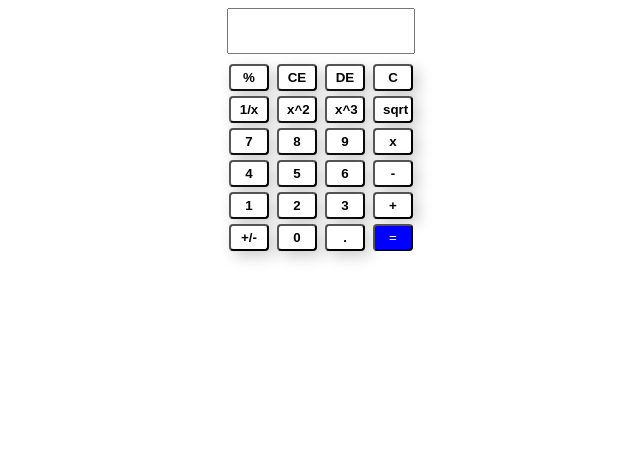
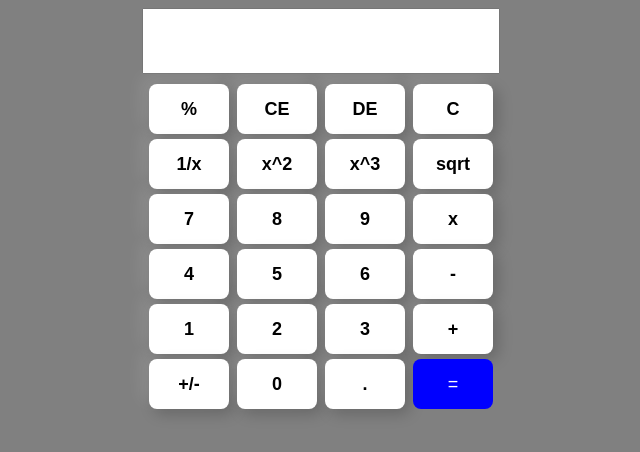
Before and after one commit to MBilalShaikh2003/JS-task01, a plain HTML site: page JS-TASK6-CalculatorApp/index.html in a window 1280 px wide. Shown: the whole page, without its empty margins (319-959 px from the left). Drawn offline with Linux system fonts and the light colour scheme.

Commit message:
update stylecss

```diff
--- /dev/null
+++ b/JS-TASK6-CalculatorApp/app.js
@@ -0,0 +1,28 @@
+
+
+let n= document.getElementById('display');
+let currentInput = '';
+
+function appendNumber(number) {
+currentInput += number;
+n.value = currentInput;
+}
+
+function appendOperator(operator) {
+currentInput += ` ${operator} `;
+n.value = currentInput;
+}
+
+function clearDisplay() {
+currentInput = '';
+n.value = '';
+}
+
+function calculateResult() {
+try {
+n.value = eval(currentInput);
+} catch (error) {
+n.value = 'Error';
+}
+currentInput = '';
+}
--- a/JS-TASK6-CalculatorApp/index.html
+++ b/JS-TASK6-CalculatorApp/index.html
@@ -5,34 +5,22 @@
     <meta charset="UTF-8">
     <meta name="viewport" content="width=device-width, initial-scale=1.0">
     <link rel="stylesheet" href="styles.css">
+
     <title>CalculatorApp</title>
 </head>
 
 <body>
 
-    <!---- <div class="row1">
-            <input type="button" value="%">
-            <input type="button" value="CE">
-            <input type="button" value="C">
-            <input type="button" value="DE">
-        </div>
-        <div>
-            <input type="button" value="1/x">
-            <input type="button" value="x^2">
-            <input type="button" value="x^3">
-            <input type="button" value="/">
-        </div> -->
-
-
+    <div class="container">
 
         <div class="inputcontainer">
-        <input class="inp" type="text">
+            <input  id="display" class="inp" type="text">
         </div>
         <div class="main">
-        <div><input class="btn" type="button" value="%"></div>
-        <div><input class="btn" type="button" value="CE"></div>
+            <div><input class="btn" type="button" onclick="appendOperator('%')" value="%"></div>
+            <div><input class="btn" type="button" onclick="clearDisplay()" value="CE"></div>
             <div><input class="btn" type="button" value="DE"></div>
-        <div><input class="btn" type="button" value="C"></div>
+            <div><input class="btn" type="button" onclick="clearDisplay()" value="C"></div>
         </div>
         <div class="main">
             <div><input class="btn" type="button" value="1/x"></div>
@@ -41,31 +29,34 @@
             <div><input class="btn" type="button" value="sqrt"></div>
         </div>
         <div class="main">
-        <div><input class="btn" type="button" value="7"></div>
-        <div><input class="btn" type="button" value="8"></div>
-        <div><input class="btn" type="button" value="9"></div>
-        <div><input class="btn" type="button" value="x"></div>
+            <div><input class="btn" type="button" onclick="appendNumber('7')" value="7"></div>
+            <div><input class="btn" type="button" onclick="appendNumber('8')" value="8"></div>
+            <div><input class="btn" type="button" onclick="appendNumber('9')" value="9"></div>
+            <div><input class="btn" type="button" onclick="appendOperator('*')" value="x"></div>
         </div>
         <div class="main">
-        <div><input class="btn" type="button" value="4"></div>
-        <div><input class="btn" type="button" value="5"></div>
-        <div><input class="btn" type="button" value="6"></div>
-        <div><input class="btn" type="button" value="-"></div>
+            <div><input class="btn" type="button" onclick="appendNumber('4')" value="4"></div>
+            <div><input class="btn" type="button"  onclick="appendNumber('5')" value="5"></div>
+            <div><input class="btn" type="button" onclick="appendNumber('6')" value="6"></div>
+            <div><input class="btn" type="button"  onclick="appendOperator('-')" value="-"></div>
         </div>
         <div class="main">
-        <div><input class="btn" type="button" value="1"></div>
-        <div><input class="btn" type="button" value="2"></div>
-        <div><input class="btn" type="button" value="3"></div>
-        <div><input class="btn" type="button" value="+"></div>
+            <div><input class="btn" id="num1"  onclick="appendNumber('1')" type="button" value="1"></div>
+            <div><input class="btn" id="num2" onclick="appendNumber('2')" type="button" value="2"></div>
+            <div><input class="btn" id="num3" onclick="appendNumber('3')" type="button" value="3"></div>
+            <div><input class="btn" type="button"  onclick="appendOperator('+')" value="+"></div>
         </div>
         <div class="main">
-        <div><input class="btn" type="button" value="+/-"></div>
-        <div><input class="btn" type="button" value="0"></div>
-        <div><input class="btn" type="button" value="."></div>
-        <div><input class="btn1" type="button" value="="></div>
+            <div><input class="btn" type="button"  onclick="appendOperator()"   value="+/-"></div>
+            <div><input class="btn" type="button" onclick="appendNumber('0')" value="0"></div>
+            <div><input class="btn" type="button" onclick="appendNumber('.')" value="."></div>
+            <div><input class="btn1" type="button" onclick="calculateResult()"  value="="></div>
+        </div>
+
     </div>
 
 
+    <script src="app.js"></script>
 
 </body>
 
--- a/JS-TASK6-CalculatorApp/styles.css
+++ b/JS-TASK6-CalculatorApp/styles.css
@@ -1,5 +1,6 @@
-
-
+body{
+    background-color: grey;
+}
 .inputcontainer{
     display: flex;
     flex-direction: column;
@@ -9,8 +10,9 @@
 
 }
 .inp{
-    width: 180px;
-    height: 40px;
+    width: 350px;
+    height: 60px;
+    border-radius: 4px solid black;
 }
 
 .main{
@@ -21,19 +23,28 @@
     margin-bottom: 5px;
 }
 .btn{
-    border-radius: 4px;
+    border-radius: 8px;
     background-color: white;
+    border: white;
     padding: 4px 8px;
-    width: 40px;
+    width: 80px;
+    height: 50px;
     font-weight: bold;
+    font-size: large;
     box-shadow: -8px -8px 15px rgba(255,255,255,0.1),5px 5px 15px rgba(0,0,0,0.2);
     cursor: pointer;
 }
+.btn:hover{
+    color: gray;
+}
 .btn1{
-    border-radius: 4px;
+    height: 50px;
+    width: 80px;
+    font-size: large;
+    border-radius: 8px;
     background-color: blue;
     color: white;
+    border: white;
     padding: 4px 8px;
-    width: 40px;
     cursor: pointer;
 }
```
Lines whose indentation alone changed are shown as unchanged.
